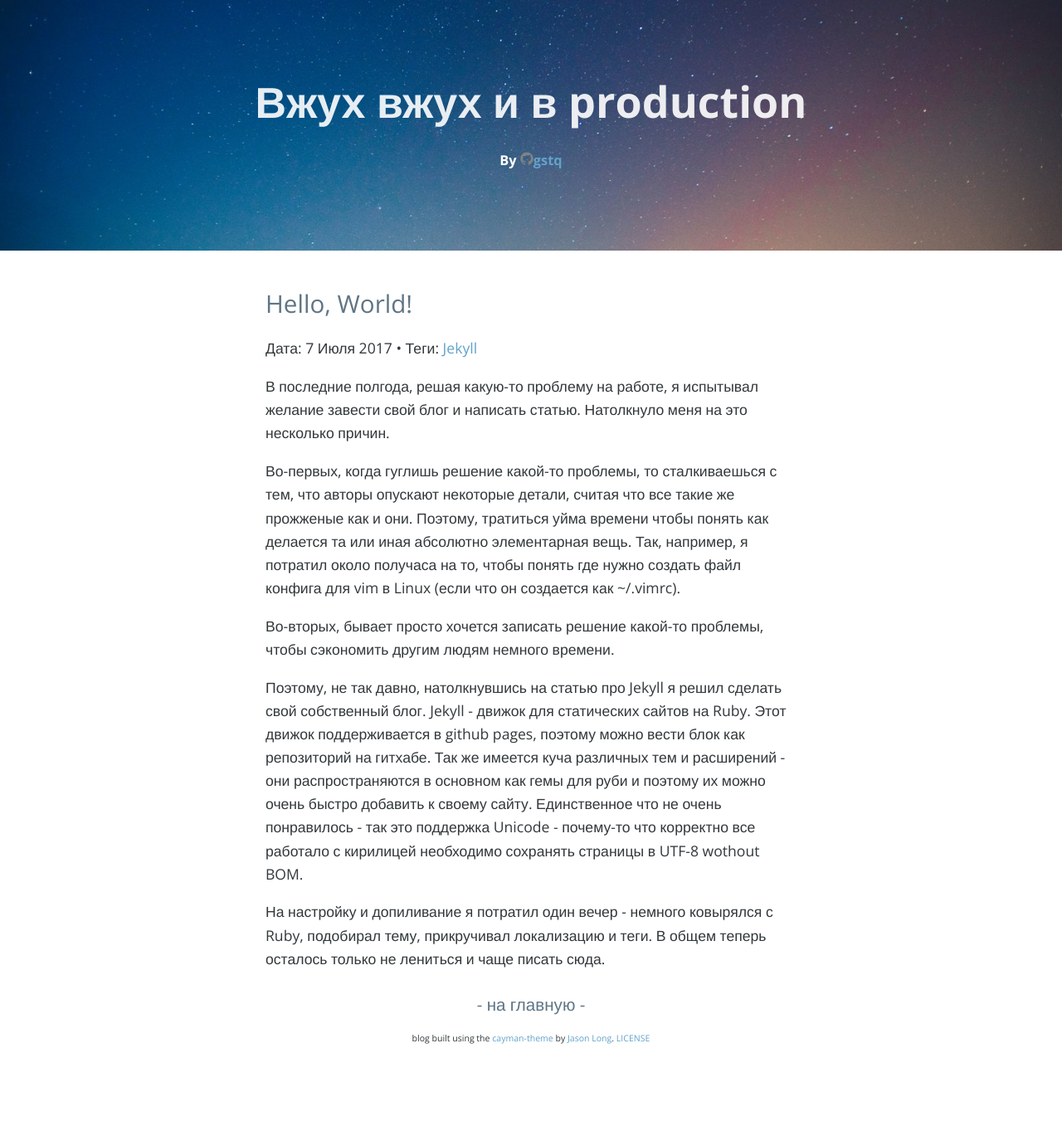
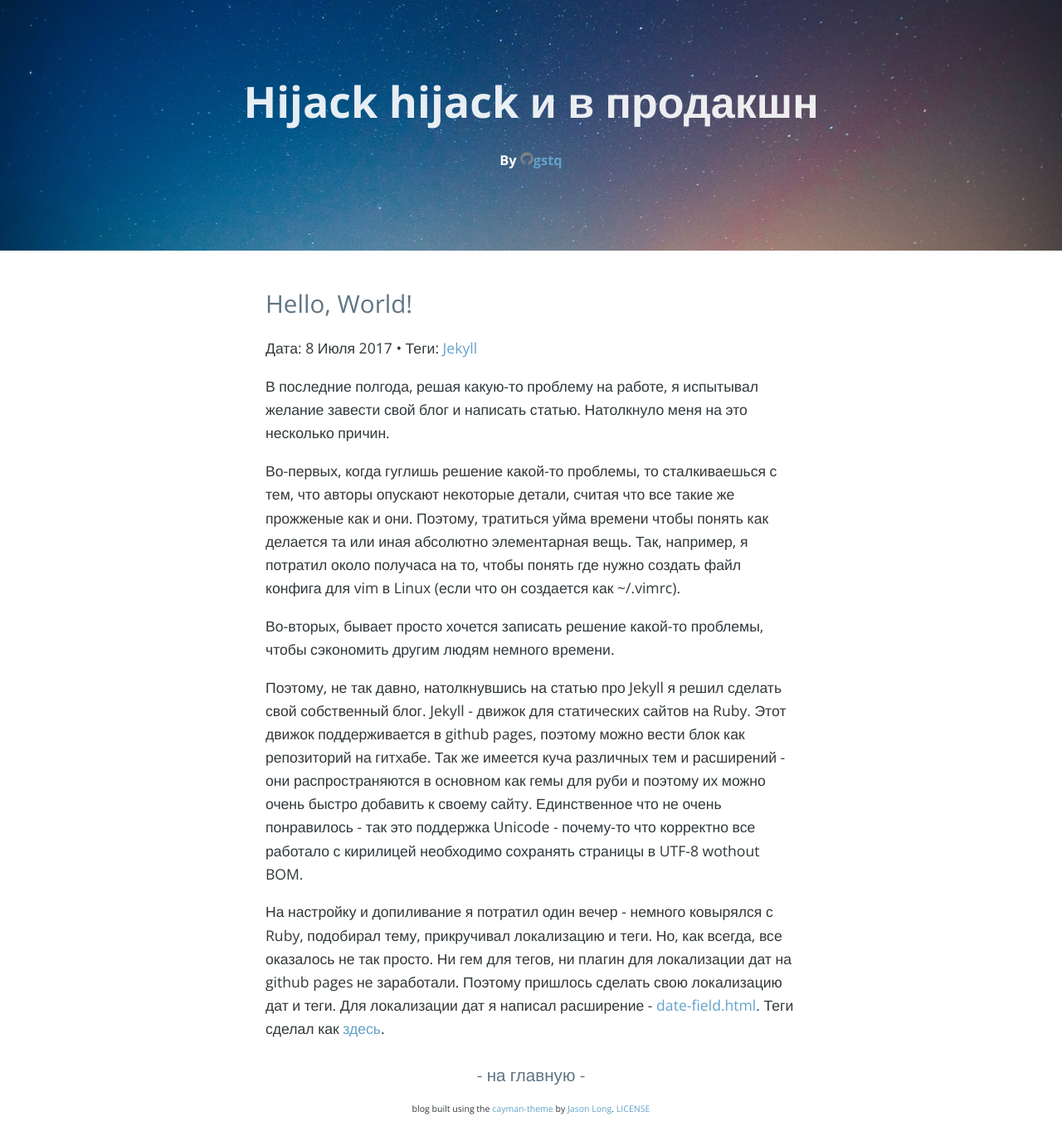
Before and after one commit to GSTQ/gstq.github.io, a Jekyll site: the page built from _posts/2017-07-08-startup.md, in a window 1280 px wide. Shown: the whole page at 83% size. Built offline with Jekyll 4.4.1, drawn with Linux system fonts in a browser that asks for light colours; nearby versions of some CDN libraries; comment, search, counter and statistics services are not loaded; before the commit the page ends 1279 px from its top, so only the background shows below that.

Commit message:
Исправляет пост startup

```diff
--- a/_config.yml
+++ b/_config.yml
@@ -6,7 +6,7 @@
 # 'jekyll serve'. If you change this file, please restart the server process.
 
 # Site settings
-title: 'Вжух вжух и в production'
+title: 'Hijack hijack и в продакшн'
 description: 'Блог о разработке, костылях и велосипедах' # write a nice description for your blog
 baseurl: '' # the subpath of your site, e.g. /blog
 url: '' # the base hostname & protocol for your site http://www.example.com
--- a/_posts/2017-07-07-startup.md
+++ b/_posts/2017-07-08-startup.md
@@ -12,4 +12,4 @@ tags: Jekyll
 
 Поэтому, не так давно, натолкнувшись на статью про Jekyll я решил сделать свой собственный блог. Jekyll - движок для статических сайтов на Ruby. Этот движок поддерживается в github pages, поэтому можно вести блок как репозиторий на гитхабе. Так же имеется куча различных тем и расширений - они распространяются в основном как гемы для руби и поэтому их можно очень быстро добавить к своему сайту. Единственное что не очень понравилось - так это поддержка Unicode - почему-то что корректно все работало с кирилицей необходимо сохранять страницы в UTF-8 wothout BOM.
 
-На настройку и допиливание  я потратил один вечер - немного ковырялся с Ruby, подобирал тему, прикручивал локализацию и теги. В общем теперь осталось только не лениться и чаще писать сюда.
+На настройку и допиливание  я потратил один вечер - немного ковырялся с Ruby, подобирал тему, прикручивал локализацию и теги. Но, как всегда, все оказалось не так просто. Ни гем для тегов, ни плагин для локализации дат на github pages не заработали. Поэтому пришлось сделать свою локализацию дат и теги. Для локализации дат я написал расширение - [date-field.html](https://gist.github.com/GSTQ/5aeaae1e363bb53c9eb32f60c6a892ff). Теги сделал как [здесь](https://codinfox.github.io/dev/2015/03/06/use-tags-and-categories-in-your-jekyll-based-github-pages/).
```
